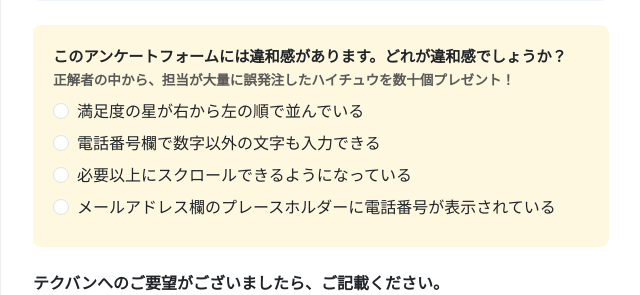
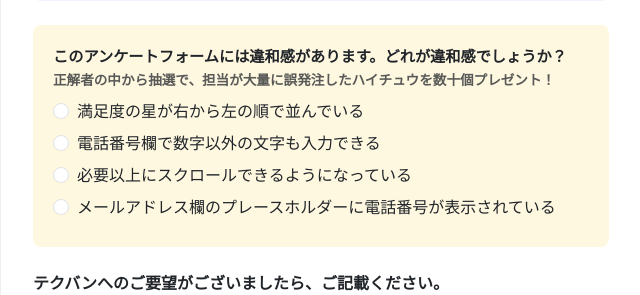
Before and after one commit to Kishi-Satoshi/survey, a Flask app: page / in a window 1280 px wide. Shown: the part 1358-1653 px from the top of the page, without its empty margins (319-959 px from the left). Run offline with Flask 3, Linux system fonts and the light colour scheme.

Commit message:
Add 抽選で back to quiz prize description
https://claude.ai/code/session_01TSXfBYrdznwg9HnJBHLdkV

```diff
--- a/templates/form.html
+++ b/templates/form.html
@@ -266,7 +266,7 @@
       <div class="seminar-section" style="background: #fff8e1;">
         <div class="fw-semibold mb-2" style="font-size: 0.95rem;">
           このアンケートフォームには違和感があります。どれが違和感でしょうか？<br>
-          <span class="text-muted" style="font-size: 0.85rem;">正解者の中から、担当が大量に誤発注したハイチュウを数十個プレゼント！</span>
+          <span class="text-muted" style="font-size: 0.85rem;">正解者の中から抽選で、担当が大量に誤発注したハイチュウを数十個プレゼント！</span>
         </div>
         <div class="mb-0">
           <div class="form-check mb-2">
```
